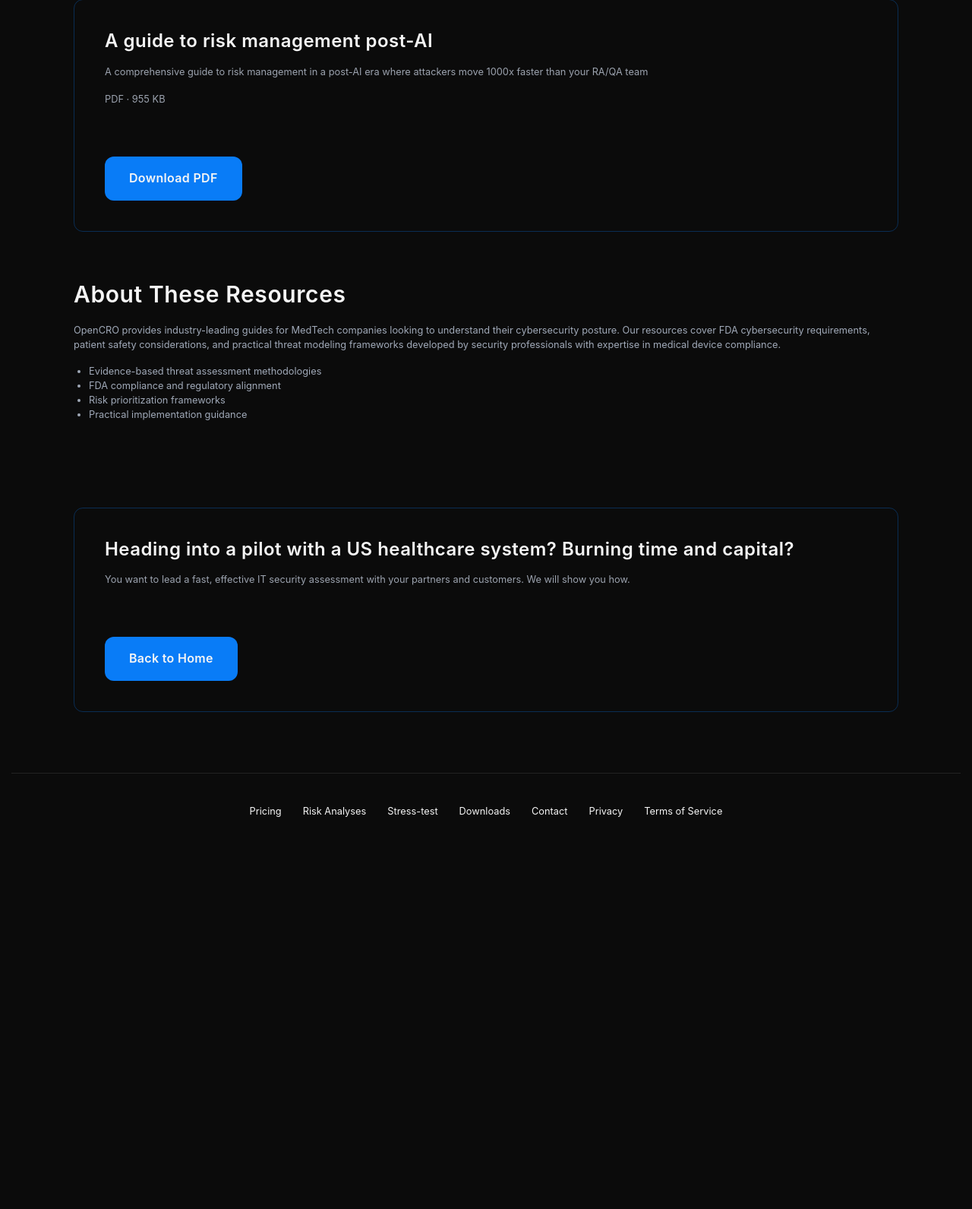
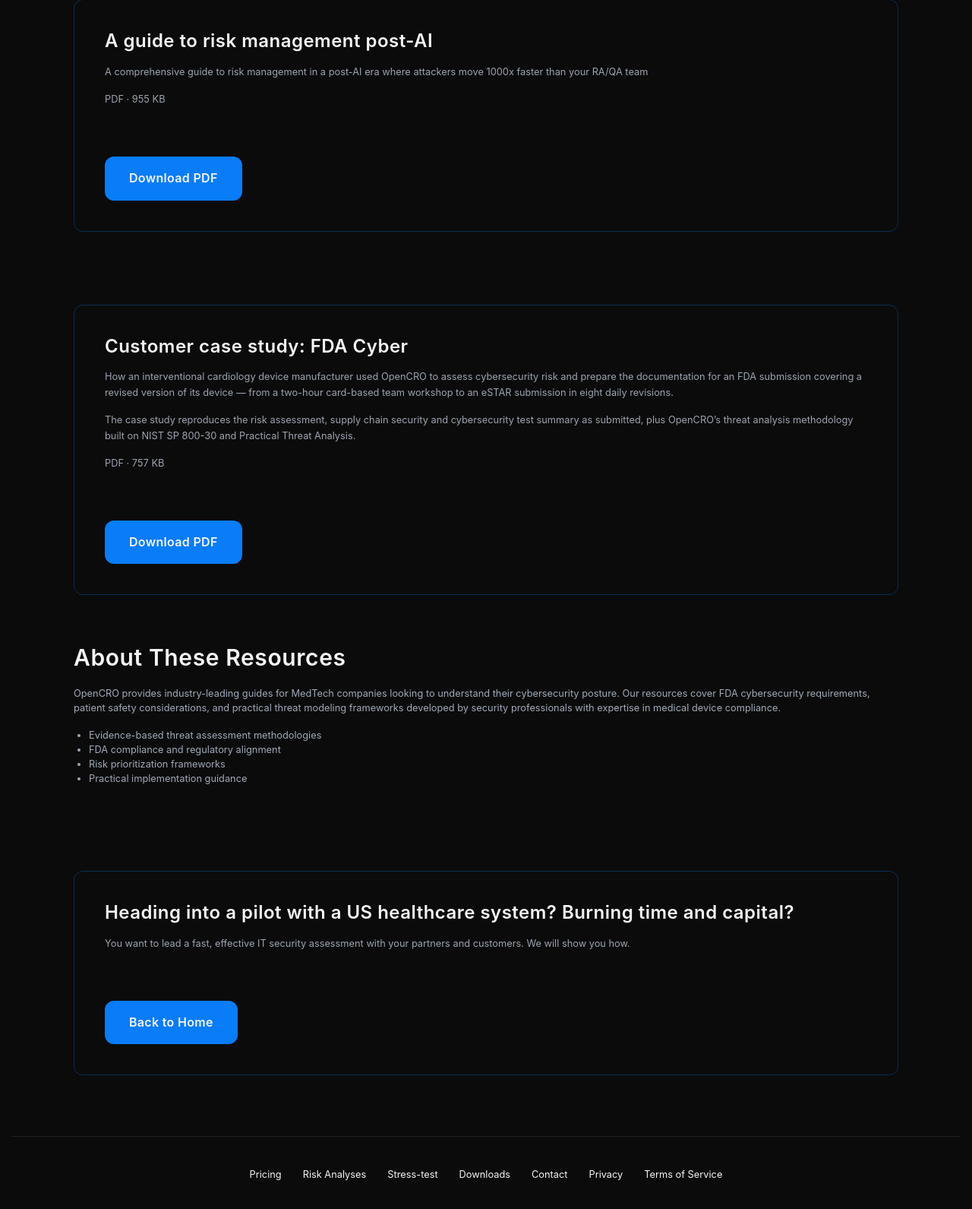
Before and after one commit to onlyjazz/opencro, a Node server app: page /downloads in a window 1280 px wide. Shown: the part 300-1891 px from the top of the page at 76% size. Before the commit the page ends 1375 px from the top, so only its background shows below. Run offline with Node 20, Linux system fonts and the light colour scheme; some libraries are stand-ins or nearby versions.

Commit message:
add case study
Co-Authored-By: Warp <agent@warp.dev>

```diff
--- a/views/downloads.ejs
+++ b/views/downloads.ejs
@@ -13,6 +13,20 @@
       <p class="text-bridge">PDF &middot; 955 KB</p>
       <div class="hero-ctas">
         <a href="/BusinessThreatModeling-OpenCRO.pdf" download class="cta-primary cta-primary-lg">Download PDF</a>
+      </div>
+    </div>
+  </div>
+</section>
+
+<section class="section">
+  <div class="container">
+    <div class="guide-cta">
+      <h3>Customer case study: FDA Cyber</h3>
+      <p class="text-bridge">How an interventional cardiology device manufacturer used OpenCRO to assess cybersecurity risk and prepare the documentation for an FDA submission covering a revised version of its device &mdash; from a two-hour card-based team workshop to an eSTAR submission in eight daily revisions.</p>
+      <p class="text-bridge">The case study reproduces the risk assessment, supply chain security and cybersecurity test summary as submitted, plus OpenCRO&rsquo;s threat analysis methodology built on NIST SP 800-30 and Practical Threat Analysis.</p>
+      <p class="text-bridge">PDF &middot; 757 KB</p>
+      <div class="hero-ctas">
+        <a href="/OpenCRO%20Case%20Study%20FDA%20Cyber.pdf" download class="cta-primary cta-primary-lg">Download PDF</a>
       </div>
     </div>
   </div>
```
Also changed, not shown: 1 other file.
